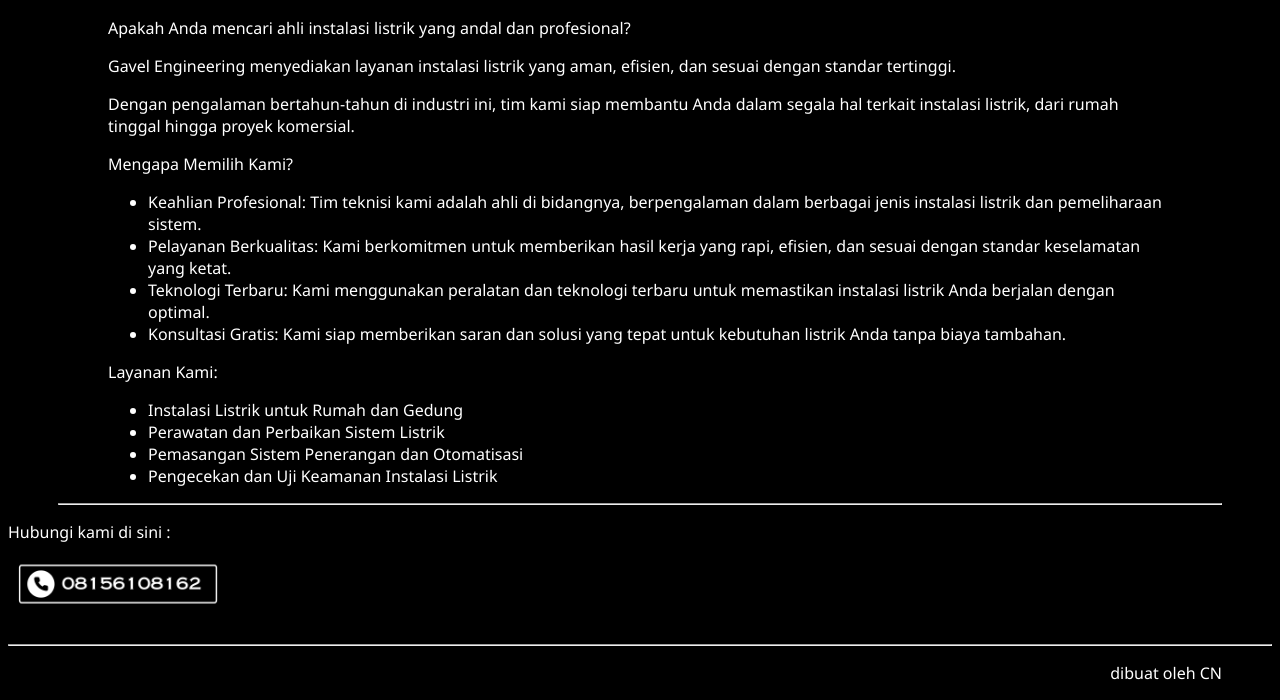
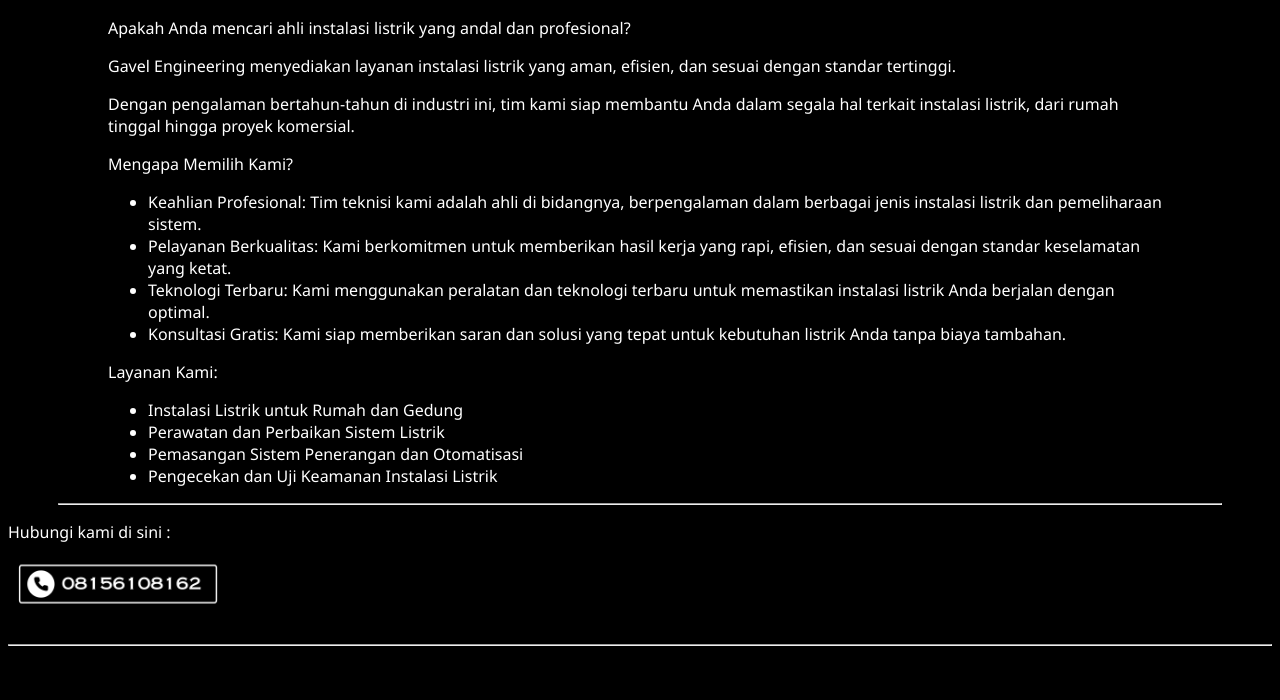
Before and after one commit to cnadiago/Gavel, a plain HTML site: page index.html in a window 1280 px wide. Shown: the part 541-1241 px from the top of the page. After the commit the page ends 1195 px from the top, so only its background shows below. Drawn offline with Linux system fonts and the light colour scheme.

Commit message:
Revision1

```diff
--- a/index.html
+++ b/index.html
@@ -175,8 +175,6 @@
        <br>
         <hr>
         <script src="script.js"></script>
-    <div class="footer-note">
-        <p> dibuat oleh CN</p>
     </div>
     </footer>
 </body>
```
